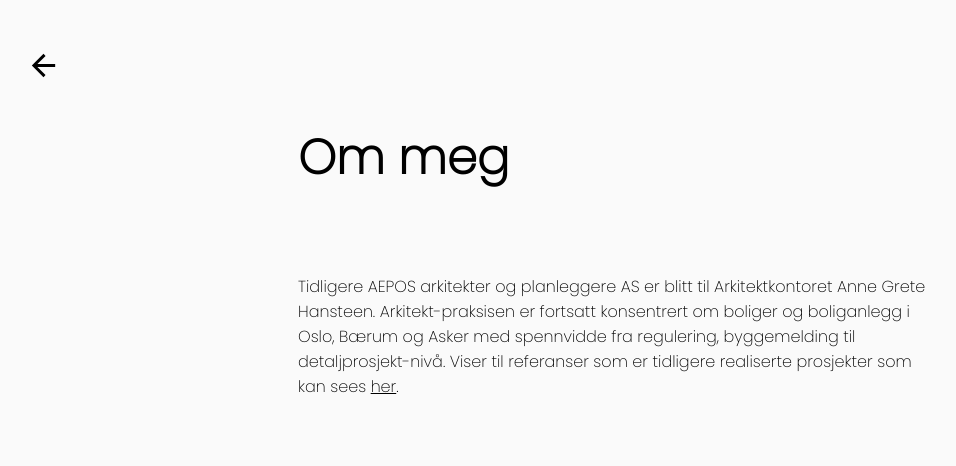
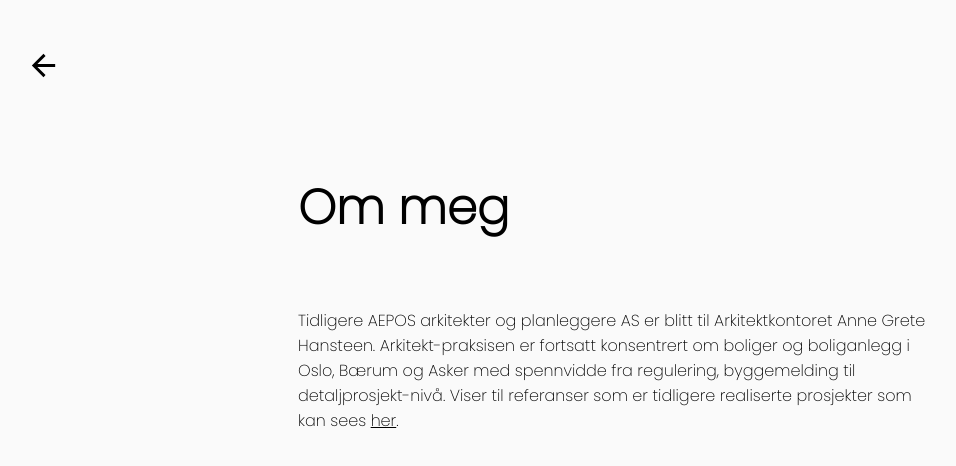
Before and after one commit to kyrrelm/nettside-farmor, a React (Create React App) app: page /om-meg in a window 1280 px wide. Shown: the top 466 px of the page, without its empty margins (22-978 px from the left). Built offline with nearby package versions, Linux system fonts and the light colour scheme; what react-swipeable-views-utils would draw is missing.

Commit message:
justeringer og gitignore

```diff
--- a/src/Forside.tsx
+++ b/src/Forside.tsx
@@ -26,7 +26,7 @@ export default function Forside() {
                 <h1 style={{ fontSize: "4em", marginBottom: "-1rem" }}>
                     Anne Grete Hansteen
                 </h1>
-                <h2 style={{ fontSize: "1.8em", fontWeight: 200 }}>
+                <h2 style={{ fontSize: "1.8rem", fontWeight: 200 }}>
                     Sivilarkitekt
                 </h2>
                 <div style={{ marginTop: "8rem" }}>
--- a/src/Informasjon.tsx
+++ b/src/Informasjon.tsx
@@ -2,13 +2,24 @@ import React, { CSSProperties, ReactNode } from "react";
 
 interface Props {
     linjer: string[];
+    isMobil: boolean;
     lenke?: { tekst: string; path: string };
     children?: ReactNode | ReactNode[];
 }
 
-export default function Informasjon({ linjer, lenke, children }: Props) {
+export default function Informasjon({
+    linjer,
+    isMobil,
+    lenke,
+    children,
+}: Props) {
     return (
-        <div style={styles.informasjon}>
+        <div
+            style={{
+                marginTop: isMobil ? "0" : "2rem",
+                maxWidth: "40rem",
+            }}
+        >
             {linjer.map((linje) => (
                 <p style={styles.p}>
                     {linje}
@@ -17,7 +28,7 @@ export default function Informasjon({ linjer, lenke, children }: Props) {
                             {lenke.tekst}
                         </a>
                     )}
-                    {lenke && '.'}
+                    {lenke && "."}
                 </p>
             ))}
             {children}
@@ -26,10 +37,6 @@ export default function Informasjon({ linjer, lenke, children }: Props) {
 }
 
 const styles: { [name: string]: CSSProperties } = {
-    informasjon: {
-        marginTop: "3rem",
-        maxWidth: "40rem",
-    },
     p: { margin: 0 },
     lenke: { textDecoration: "underline" },
 };
--- a/src/Kontakt.tsx
+++ b/src/Kontakt.tsx
@@ -11,6 +11,7 @@ export default function Kontakt() {
     return (
         <StandardPageLayout isMobile={isMobile} title={"Kontakt"} centerTitle>
             <Informasjon
+                isMobil={isMobile}
                 linjer={[
                     "siv.ark Anne Grete Hansteen",
                     "Gimleveien 30, 1358 Jar",
--- a/src/OmMeg.tsx
+++ b/src/OmMeg.tsx
@@ -9,6 +9,7 @@ export default function OmMeg() {
     return (
         <StandardPageLayout isMobile={isMobile} title={"Om meg"} centerTitle>
             <Informasjon
+                isMobil={isMobile}
                 linjer={[
                     "Tidligere AEPOS arkitekter og planleggere AS er blitt til Arkitektkontoret Anne Grete Hansteen. " +
                     "Arkitekt-praksisen er fortsatt konsentrert om boliger og boliganlegg i Oslo, " +
--- a/src/StandardPageLayout.tsx
+++ b/src/StandardPageLayout.tsx
@@ -30,8 +30,8 @@ export default function StandardPageLayout({
                     display: "flex",
                     flexDirection: "column",
                     maxWidth: 935,
-                    marginLeft: "4rem",
-                    marginRight: "4rem",
+                    marginLeft: "2rem",
+                    marginRight: "2rem",
                 }}
             >
                 <div
@@ -41,7 +41,7 @@ export default function StandardPageLayout({
                         width: "100%",
                         alignItems: "center",
                         justifyContent: centerTitle ? "flex-start" : "center",
-                        paddingTop: isMobile ? 60 : 90,
+                        paddingTop: isMobile ? 90 : 140,
                     }}
                 >
                     <h1 style={{ justifySelf: "center", fontSize: "3rem" }}>
@@ -55,8 +55,8 @@ export default function StandardPageLayout({
                 style={{
                     cursor: "pointer",
                     position: "absolute",
-                    left: "3rem",
-                    top: "3rem",
+                    left: isMobile ? "2rem" : "3rem",
+                    top: isMobile ? "2rem" : "3rem",
                 }}
             >
                 <ArrowBackIcon fontSize={"large"} />
```
Also changed, not shown: firebase.json (added), 1 other file (tests, documents, lock files or other folders).
